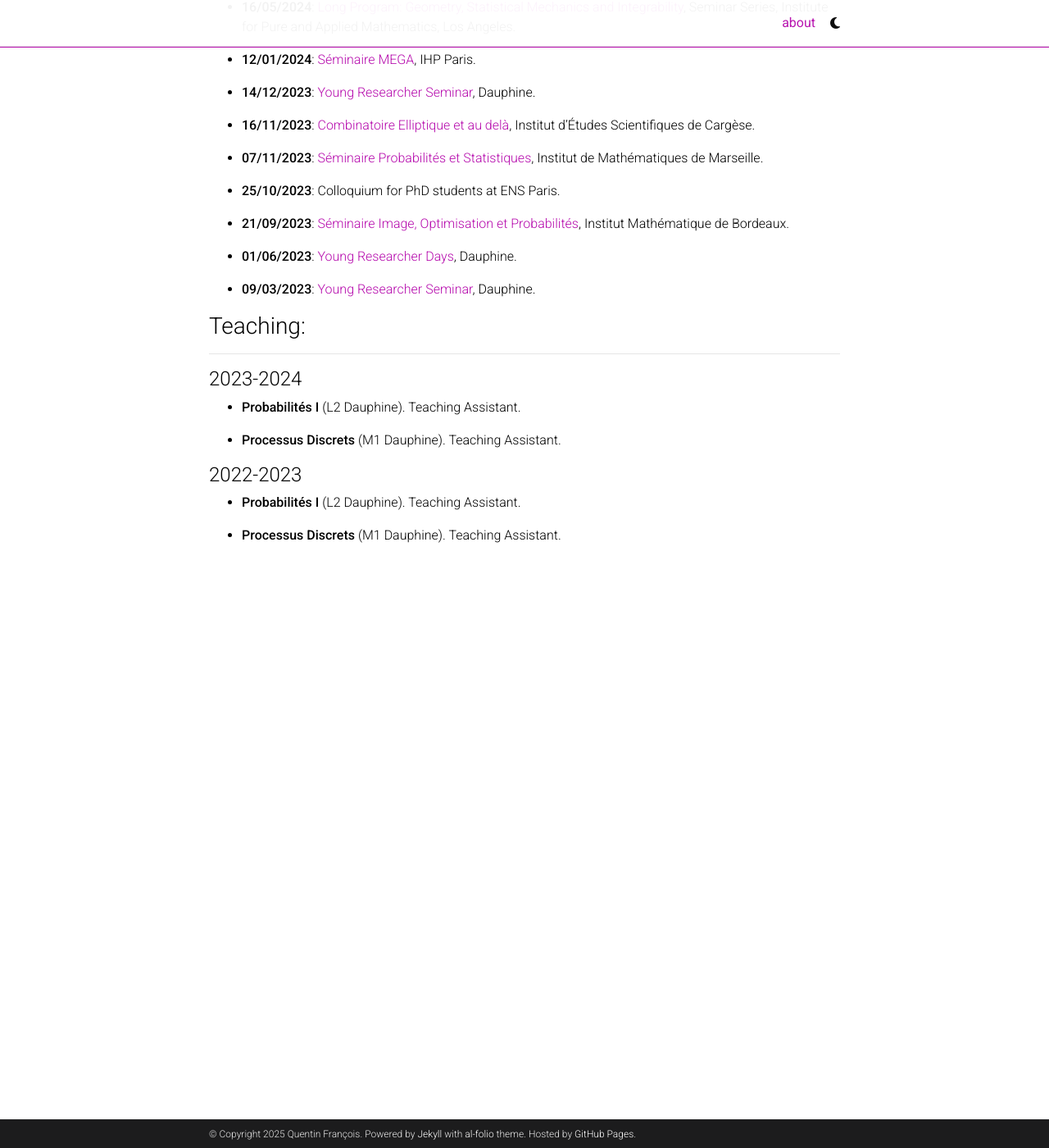
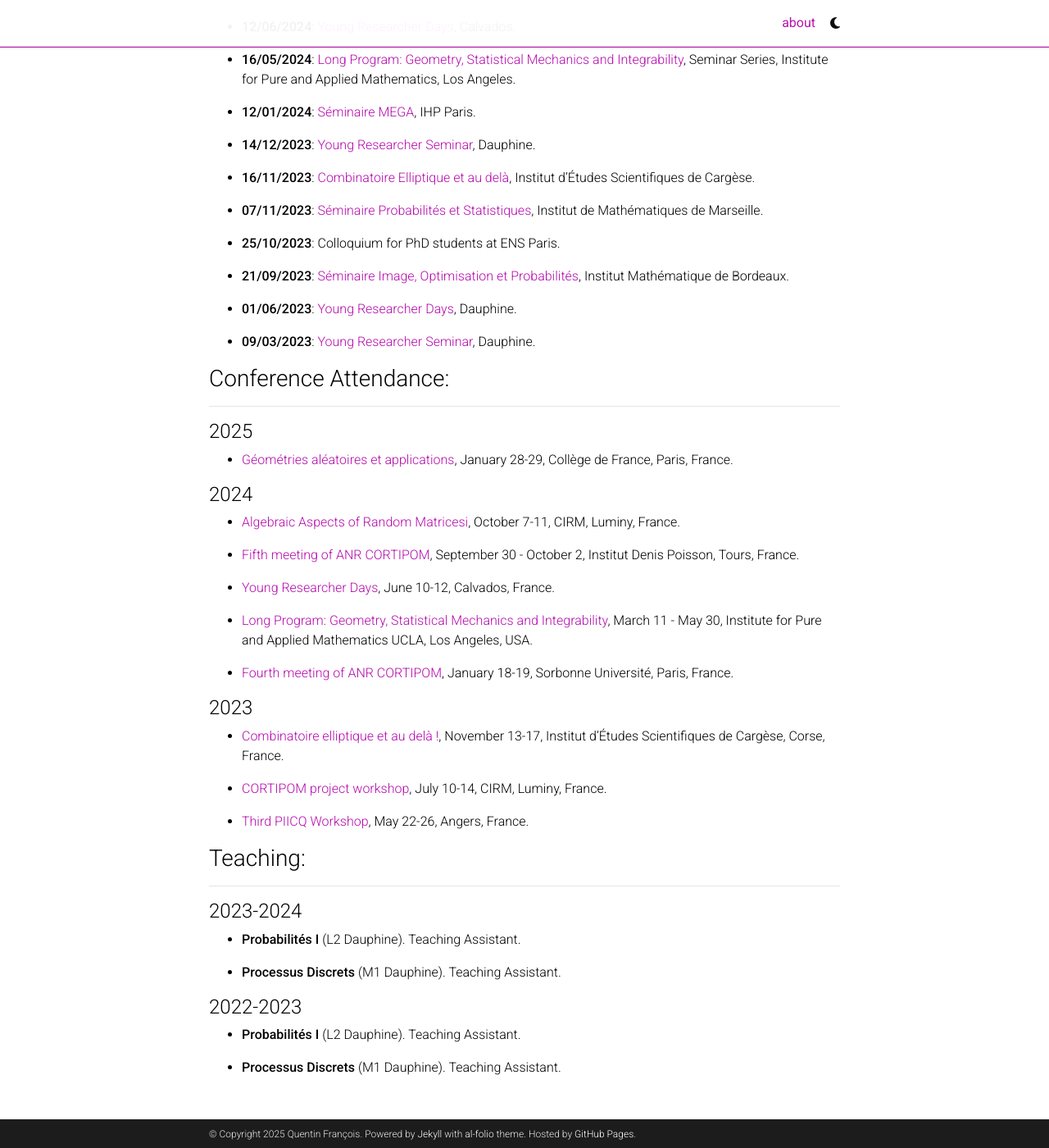
Before and after one commit to qufrancois/qufrancois.github.io, a Jekyll site: the page built from _pages/about.md, in a window 1280 px wide and 1400 px high, scrolled down 934 px. Shown: the whole window at 82% size. Built offline with Jekyll 4.4.1, drawn with Linux system fonts in a browser that asks for light colours; full-size pictures stand in for the smaller copies a plugin makes; comment, search, counter and statistics services are not loaded; a style sheet for code colours, icons or effects is not loaded; some of the changed text lies outside the part shown.

Commit message:
Added confs

```diff
--- a/_pages/about.md
+++ b/_pages/about.md
@@ -38,8 +38,11 @@ I am a PhD student in Probability theory under the supervision of [Djalil Chafa
 
 
 
-### Talks:
+### Research Talks:
 ---
+
+- [Probability and Statistics seminar](https://lmv.math.cnrs.fr/seminaires/seminaires/), November 22, 2024,
+Laboratoire de Mathématiques de Versailles, Versailles, France.
 
 - **04/10/2024**: [Les Probas du Vendredi](https://www.lpsm.paris/seminaires/probasduvendredi/index), Jussieu.
 
@@ -67,6 +70,37 @@ I am a PhD student in Probability theory under the supervision of [Djalil Chafa
 
 
 
+### Conference Attendance:
+---
+
+#### 2025
+
+- [Géométries aléatoires et applications](https://www.college-de-france.fr/fr/agenda/colloque/geometries-aleatoires-et-applications), January 28-29, Collège de France, Paris, France.
+
+
+#### 2024
+
+- [Algebraic Aspects of Random Matricesi](https://conferences.cirm-math.fr/3052.html), October 7-11, CIRM, Luminy, France.
+
+- [Fifth meeting of ANR CORTIPOM](https://idpoisson.fr/rostam/post/cortipom_automne_24/), September 30 - October 2, Institut Denis Poisson, Tours, France.
+
+- [Young Researcher Days](https://sites.google.com/view/young-researchers-days/), June 10-12, Calvados, France.
+
+- [Long Program: Geometry, Statistical Mechanics and Integrability](https://www.ipam.ucla.edu/programs/long-programs/geometry-statistical-mechanics-and-integrability/),
+March 11 - May 30, Institute for Pure and Applied Mathematics UCLA, Los Angeles, USA.
+
+- [Fourth meeting of ANR CORTIPOM](https://tarrago.perso.math.cnrs.fr/Quatrieme_rencontre_ANR_Cortipom.html), January 18-19, Sorbonne Université, Paris, France.
+
+
+#### 2023
+
+- [Combinatoire elliptique et au delà !](https://cargesecombinepic.wp.imt.fr), November 13-17, Institut d’Études Scientifiques de Cargèse, Corse, France.
+
+- [CORTIPOM project workshop](https://conferences.cirm-math.fr/2932.html), July 10-14, CIRM, Luminy, France.
+
+- [Third PIICQ Workshop](https://piicq.pages.math.cnrs.fr/PIICQW3/), May 22-26, Angers, France.
+
+
 ### Teaching:
 ---
 
```
